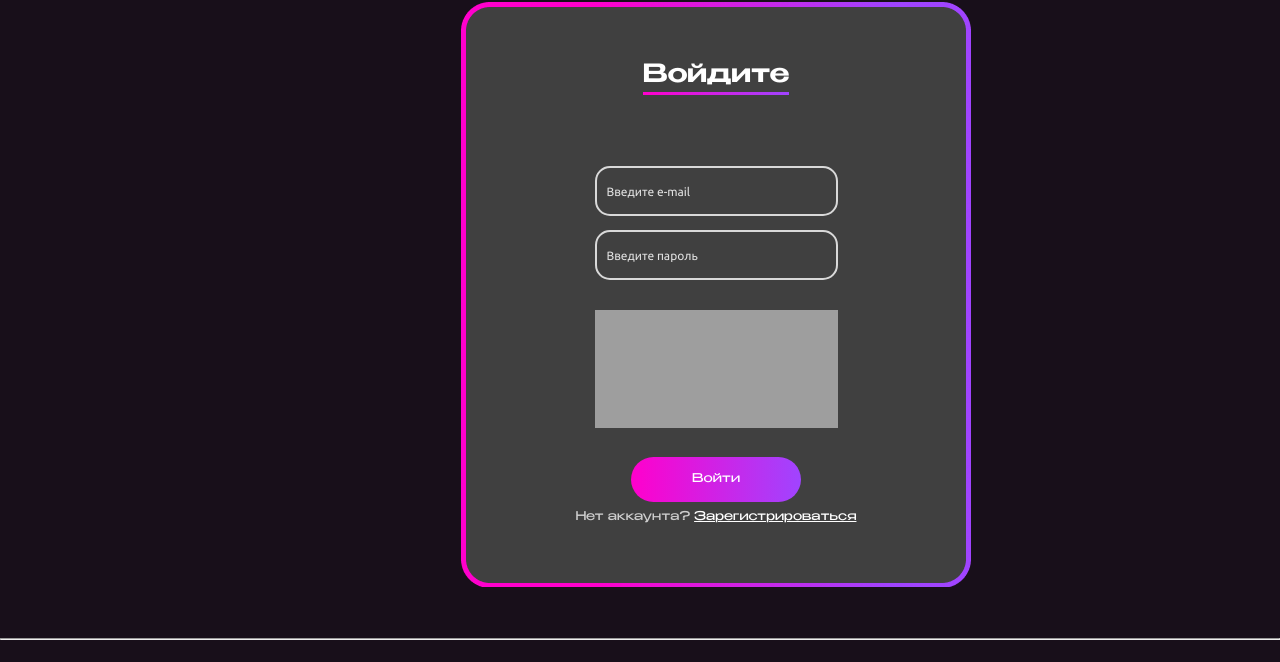
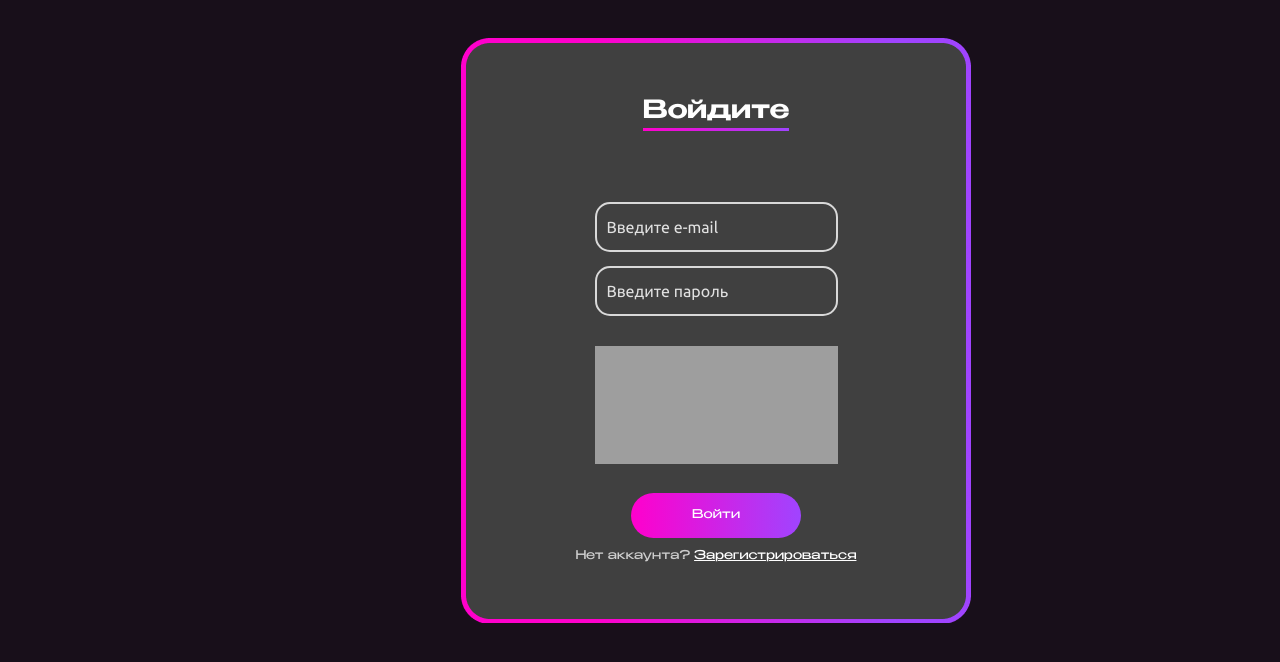
Before and after one commit to berxann/SoundCritic, a website: page src/html/login.html in a window 1280 px wide. Shown: the part 138-800 px from the top of the page. Drawn offline with nearby package versions, Linux system fonts and the light colour scheme; files that its build step writes are made by us from their sources; grey boxes are pictures that could not be loaded; files whose address does not match are found by name.

Commit message:
исправил login.scss

```diff
--- a/src/scss/login.scss
+++ b/src/scss/login.scss
@@ -30,6 +30,7 @@
 
 
 @include header;
+
 @include footer;
 
 
@@ -38,6 +39,7 @@ body{
 }
 
 .login{
+  padding-top: 36px;
   &__wrapper{
     background-image: url("../img/images/login.png");
     width: 510px;
@@ -48,7 +50,7 @@ body{
     flex-direction: column;
     margin: 0 auto;
     margin-top: 51px;
-    margin-bottom: 51px;
+    margin-bottom: 73px;
     align-items: center;
   }
   &__title{
@@ -76,7 +78,7 @@ body{
       width: 243px;
       height: 50px;
       font-family: Ubuntu-Regular, sans-serif;
-      font-size: 12px;
+      font-size: 16px;
       font-weight: 400;
       line-height: 14px;
       letter-spacing: 0em;
@@ -87,6 +89,7 @@ body{
       background-color: #404040;
       padding-left: 10px;
       margin-top: 14px;
+      color: white;
       &::placeholder{
         color: #E1E1E1;
       }
@@ -115,10 +118,14 @@ body{
     color: white;
     border: none;
     margin-top: 29px;
+    transition: 0.5s all;
+    &:hover{
+      transform: scale(1.05);
+    }
   }
   &__text{
     display: flex;
-    margin-top: 7px;
+    margin-top: 10px;
     a{
       font-family: Benzin-Regular;
       font-size: 12px;
```
Also changed, not shown: 1 other file.
